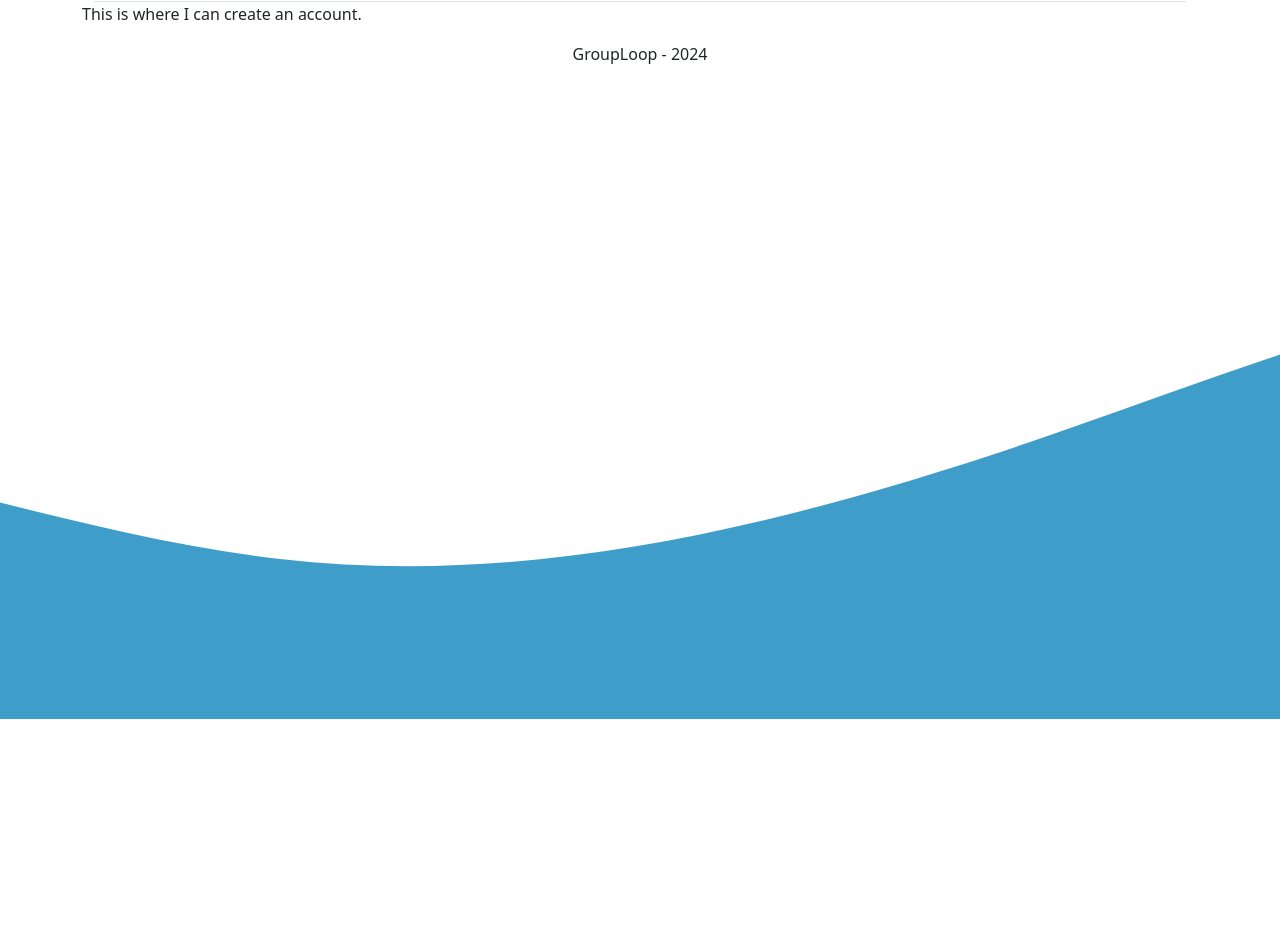
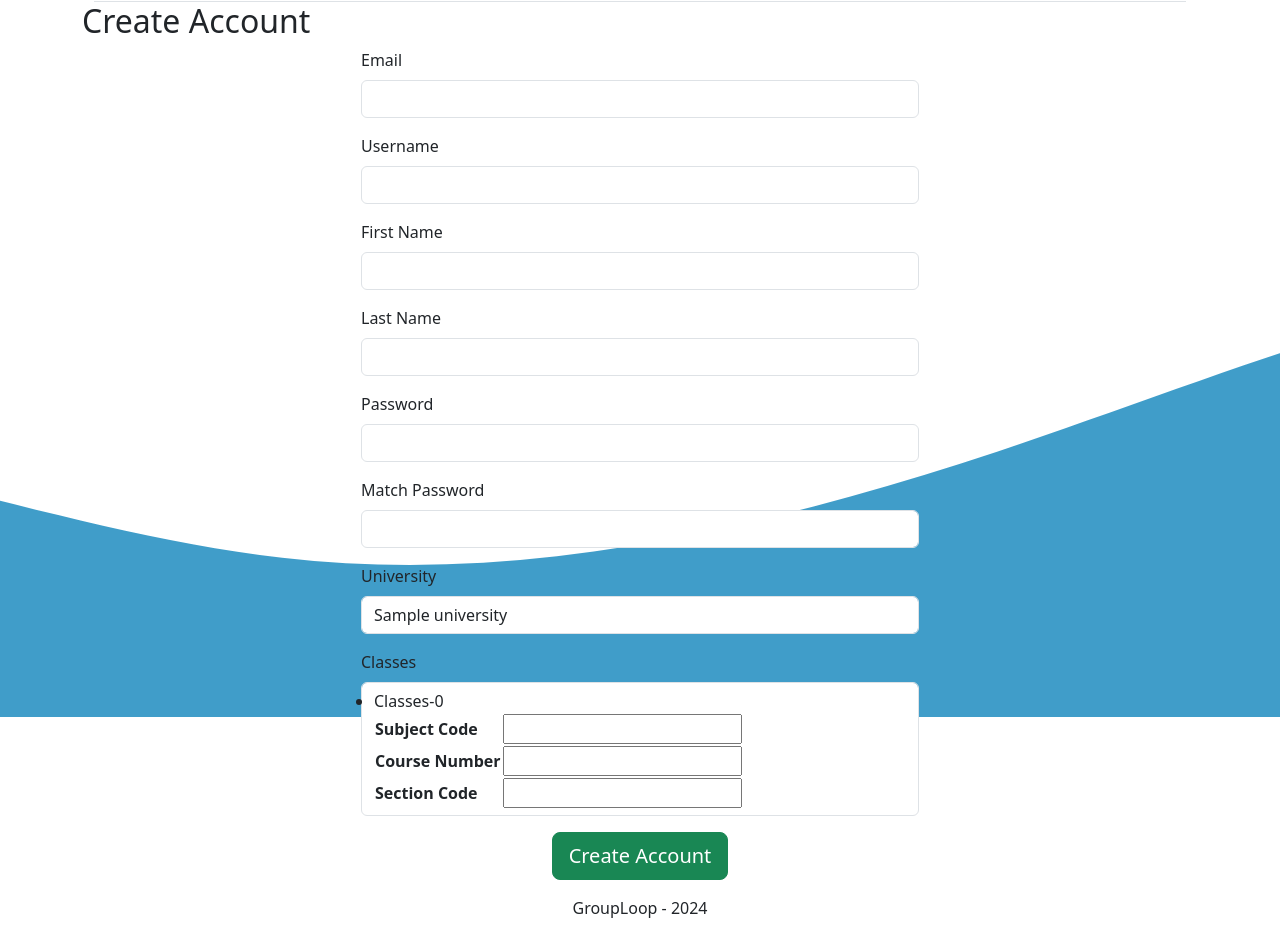
Before and after one commit to rb23148-gsu/hci-final-project, a Flask app: page /create-account in a window 1280 px wide. Shown: the part 81-1017 px from the top of the page. Before the commit the page ends 800 px from the top, so only its background shows below. Run offline with Flask 3, Linux system fonts and the light colour scheme; tables that the repository leaves empty hold one stand-in row (values such as "Sample post").

Commit message:
Create account page created, test data added to db, password hashing and retrieval works, sessions also added to create_account route.
closes #11
closes #6
closes #3
closes #1
We can now put users in the db via the Create Account page, but we don't have class/section forms working yet. I put some test data in the db from creating accounts. University field works as expected. Forms.py will need to have the 3 StringFields for the Courses/Section variables commented out and 2 uncommented to work as dropdowns. Added error handling for db operations to try not to crash the app every time something goes south. User sessions are present for the login and create account routes.

```diff
--- a/app.py
+++ b/app.py
@@ -1,9 +1,10 @@
 from flask import Flask, render_template, request, redirect, url_for, session, flash
+from werkzeug.security import generate_password_hash, check_password_hash
 from wtforms import Form, BooleanField, StringField, validators
 from dotenv import load_dotenv
 from decimal import Decimal
 from datetime import datetime
-from forms import LoginForm
+from forms import LoginForm, CreateAccountForm
 import re
 import os
 import pymysql
@@ -36,36 +37,117 @@ def index():
 
 @app.route('/login', methods=['GET', 'POST'])
 def login():
-    connection = connect_to_database()
-    cursor = connection.cursor()
 
     # Create form object to be passed to the page.
     form = LoginForm()
 
-    # WTForms checks if the submitted form was sent with a POST request and fields are not empty.
+    # WTForms checks some basic validation.
     # Additional validation required.
     if form.validate_on_submit():
-        # Insert additional validation/maybe session stuff here then redirect to dashboard if all is good.
-        # flash("Logging in from the login route.") <-flash messages for debugging lol
-        input = form.email.data
-        password = form.password.data
+        # Connect to db and prepare cursor for query
+        connection = connect_to_database()
+        cursor = connection.cursor()
 
-        query = "SELECT user_id FROM Users WHERE (email = %s OR username = %s) AND password = %s"
-        cursor.execute(query, (input, input, password,))
-        user = cursor.fetchone()
+        try:
+            # Get input data from the form submission.
+            input = form.email.data
+            raw_password = form.password.data
 
-        if user:
-            session['user'] = user[0]
-            return redirect(url_for('dashboard'))
-        else:
-            flash('Invalid email or password')
+            # Formulate db query and get the result.
+            # This query directly checks the email or username and the stored password against the provided credentials.
+            # query = "SELECT user_id FROM Users WHERE (email = %s OR username = %s) AND password = %s"
+            # cursor.execute(query, (input, input, raw_password))
+            # user = cursor.fetchone()
+
+            # Send the user to the dashboard if the login was successful.
+            # if user:
+            #     session['user'] = user[0]
+            #     return redirect(url_for('dashboard'))
+            # else:
+            #     flash('Invalid email or password')
+
+            # Hashed password version
+            # This method grabs the password from the provided email or username and checks it later.
+            query = "SELECT user_id, password FROM Users WHERE email = %s OR username = %s"
+            cursor.execute(query, (input, input))
+            # Catches the result of the last query as a tuple.
+            user = cursor.fetchone()
+
+            # Hashed password version
+            # Start session data and send the user to the dashboard if the login was successful.
+            if user and check_password_hash(user[1], raw_password):
+                session['user'] = user[0]
+                return redirect(url_for('dashboard'))
+            else:
+                flash('Invalid email or password')
+
+        except Exception as e:
+            flash('An error occurred during login.')
+            print(f"Error during login: {e}")
+
+        # Close cursor and connection
+        finally:
+            cursor.close()
+            connection.close()
 
     # Render main page and pass the form object to it.
     return render_template('login.html', form=form)
 
-@app.route('/create-account', methods=['GET'])
+@app.route('/create-account', methods=['GET', 'POST'])
 def create_account():
-    return render_template('create-account.html')
+    # Create form object to pass to the page.
+    form = CreateAccountForm()
+
+    # Define these so they are in scope for the finally block to close connections.
+    connection = None
+    cursor = None
+
+    try:
+        # Connect to db and prepare cursor for query
+        connection = connect_to_database()
+        cursor = connection.cursor()
+
+        # Get university names data to populate field.
+        cursor.execute("SELECT university_id, university_name FROM Universities")
+        universities = cursor.fetchall()
+        # WTForms wants a list of tuples. In this case, we are returning both id and name.
+        form.university.choices = [(uni[0], uni[1]) for uni in universities]
+
+        if form.validate_on_submit():
+            # Get input data from the form submission.
+            email = form.email.data
+            username = form.username.data
+            first_name = form.first_name.data
+            last_name = form.last_name.data
+            raw_password = form.password.data
+            university = form.university.data
+
+            # Hash the password before storing it!
+            hashed_password = generate_password_hash(raw_password)
+
+            # Insert the data into the db after validation.
+            query = "INSERT INTO Users (username, first_name, last_name, email, password, university_id) VALUES (%s, %s, %s, %s, %s, %s)"
+            cursor.execute(query, (username, first_name, last_name, email, hashed_password, university))
+            connection.commit()
+
+            # Get the user id from the last command and use it in the session
+            session['user_id'] = cursor.lastrowid
+
+            # Redirect to the dashboard
+            return redirect(url_for('dashboard'))
+
+    except Exception as e:
+        flash("There was an error creating the account.")
+        print(f"Error creating account: {e}")
+
+    finally:
+        # Close cursor and connection
+        if cursor:
+            cursor.close()
+        if connection:
+            connection.close()
+
+    return render_template('create-account.html', form=form)
 
 @app.route('/dashboard')
 def dashboard():
--- a/forms.py
+++ b/forms.py
@@ -1,9 +1,35 @@
 from flask_wtf import FlaskForm
-from wtforms import StringField, PasswordField, SubmitField
-from wtforms.validators import DataRequired, Regexp, Email
+from wtforms import StringField, PasswordField, SubmitField, SelectField, FieldList, FormField
+from wtforms.validators import DataRequired, Regexp, Email, EqualTo
+
+### LOGIN FORM ###
 
 # Defining our login form for easy form handling with WTForms.
 class LoginForm(FlaskForm):
-    email = StringField('Email', [DataRequired()])
+    email = StringField('Email', validators=[DataRequired()])
     password = PasswordField('Password', validators=[DataRequired()])
     submit = SubmitField('Login')
+
+### CREATE ACCOUNT FORM ###
+
+# The class entry form has to be duplicated up to a max of 6 enrolled classes.
+# So we create a subform to be included in the main registration form.
+class ClassEntryForm(FlaskForm):
+    # Use this when we have a table set up with all subject codes, course numbers, and course names.
+    # subject_code = SelectField('Subject Code', choices=[], validators=[DataRequired()])
+    # course_number = SelectField('Course Number', choices=[], validators=[DataRequired()])
+    # section_code = StringField('Section Code', validators=[DataRequired()])
+    subject_code = StringField('Subject Code')
+    course_number = StringField('Course Number')
+    section_code = StringField('Section Code')
+
+class CreateAccountForm(FlaskForm):
+    email = StringField('Email', validators=[DataRequired()])
+    username = StringField('Username')
+    first_name = StringField('First Name')
+    last_name = StringField('Last Name')
+    password = PasswordField('Password', validators=[DataRequired()])
+    match_password = PasswordField('Match Password', validators=[DataRequired(), EqualTo('password', message='Passwords must match.')])
+    university = SelectField('University', choices=[], validators=[DataRequired()])
+    classes = FieldList(FormField(ClassEntryForm), min_entries=1, max_entries=6)
+    create_account = SubmitField('Create Account')
--- a/templates/create-account.html
+++ b/templates/create-account.html
@@ -4,5 +4,55 @@
 {% block title %}Create Account{% endblock %}
 
 {% block content %}
-    <p>This is where I can create an account.</p>
+    {% if form.errors %}
+        <div class="alert alert-danger">
+            <ul>
+            {% for field, errors in form.errors.items() %}
+                <li>{{ field }}: {{ errors[0] }}</li>
+            {% endfor %}
+            </ul>
+        </div>
+    {% endif %}
+    <h2>Create Account</h2>
+    <form class="flex-column mx-auto w-50" action="{{ url_for('create_account') }}" method="POST">
+        {{ form.hidden_tag() }}
+        <div class="mb-3">
+            <label for="{{ form.email.id }}" class="form-label">{{ form.email.label.text }}</label>
+            {{ form.email(class="form-control") }}
+        </div>
+        <div class="mb-3">
+            <label for="{{ form.username.id }}" class="form-label">{{ form.username.label.text }}</label>
+            {{ form.username(class="form-control") }}
+        </div>
+        <div class="mb-3">
+            <label for="{{ form.first_name.id }}" class="form-label">{{ form.first_name.label.text }}</label>
+            {{ form.first_name(class="form-control") }}
+        </div>
+        <div class="mb-3">
+            <label for="{{ form.last_name.id }}" class="form-label">{{ form.last_name.label.text }}</label>
+            {{ form.last_name(class="form-control") }}
+        </div>
+        <div class="mb-3">
+            <label for="{{ form.password.id }}" class="form-label">{{ form.password.label.text }}</label>
+            {{ form.password(class="form-control") }}
+        </div>
+        <div class="mb-3">
+            <label for="{{ form.match_password.id }}" class="form-label">{{ form.match_password.label.text }}</label>
+            {{ form.match_password(class="form-control") }}
+        </div>
+        <div class="mb-3">
+            <label for="{{ form.university.id }}" class="form-label">{{ form.university.label.text }}</label>
+            {{ form.university(class="form-control") }}
+        </div>
+        <div class="mb-3">
+            <label for="{{ form.classes.id }}" class="form-label">{{ form.classes.label.text }}</label>
+            {{ form.classes(class="form-control") }}
+        </div>
+        <div class="d-flex justify-content-evenly align-self-center">
+            <div class="flex-column mb-3">
+                {{ form.create_account(class="btn btn-primary btn-lg btn-success") }}
+            </div>
+        </div>
+
+    </form>
 {% endblock %}
```
